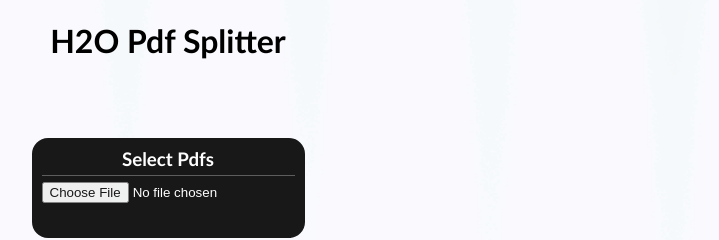
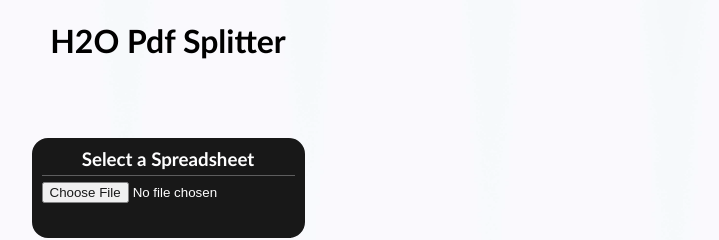
Before and after one commit to cerebrium/h2oPdfSplitter, a React (Create React App) app: page / in a window 1280 px wide. Shown: the top 240 px of the page, without its empty margins (472-1191 px from the left). Built offline with nearby package versions, Linux system fonts and the light colour scheme; no server answers.

Commit message:
made labeling easier to follow

```diff
--- a/src/App.js
+++ b/src/App.js
@@ -138,7 +138,7 @@ function App() {
             <h1 className="mainTitle">H2O Pdf Splitter</h1>
             <div className="inputContainer">
               <form className="forms">
-                <h3 className="innerLabel">{loading === 1  ? "Select a Spreadsheet" : "Select Pdfs"}</h3>
+                <h3 className="innerLabel">Select a Spreadsheet</h3>
                 <div>
                   <input
                     type="file"
```
